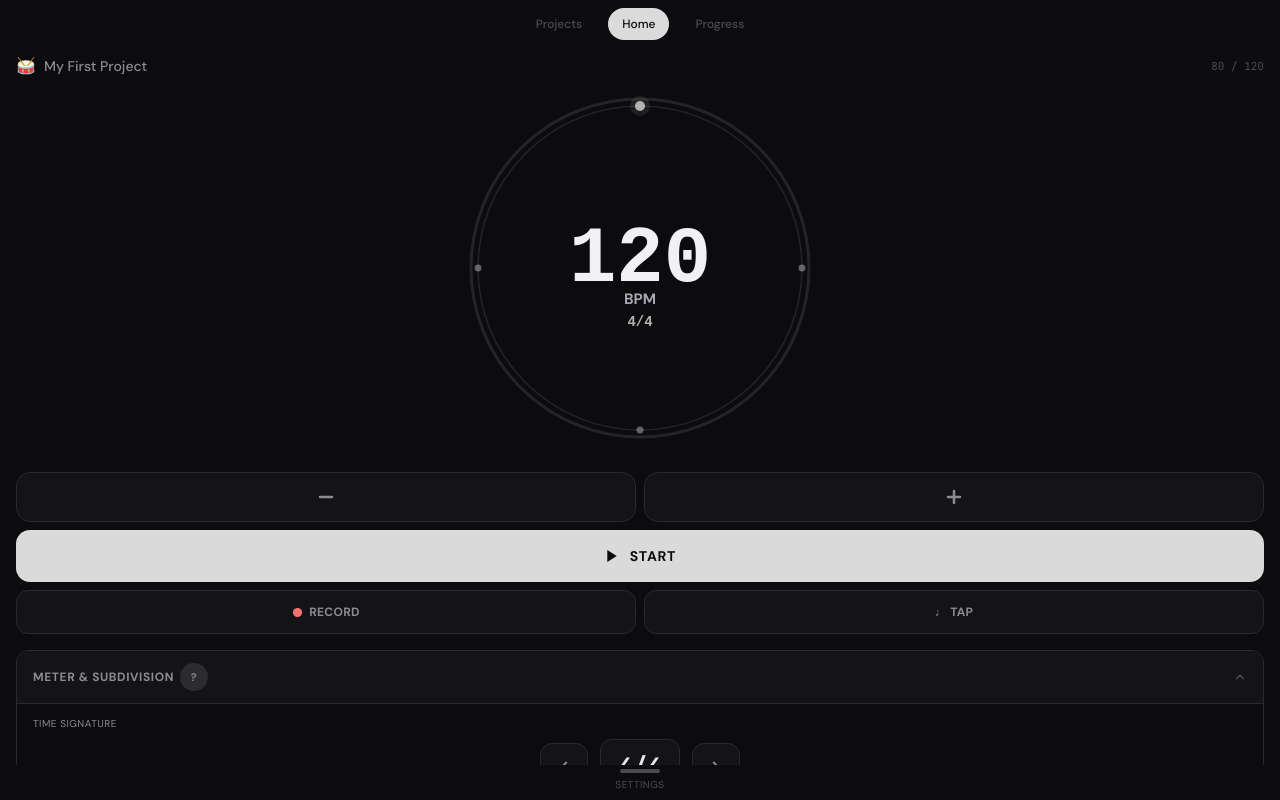
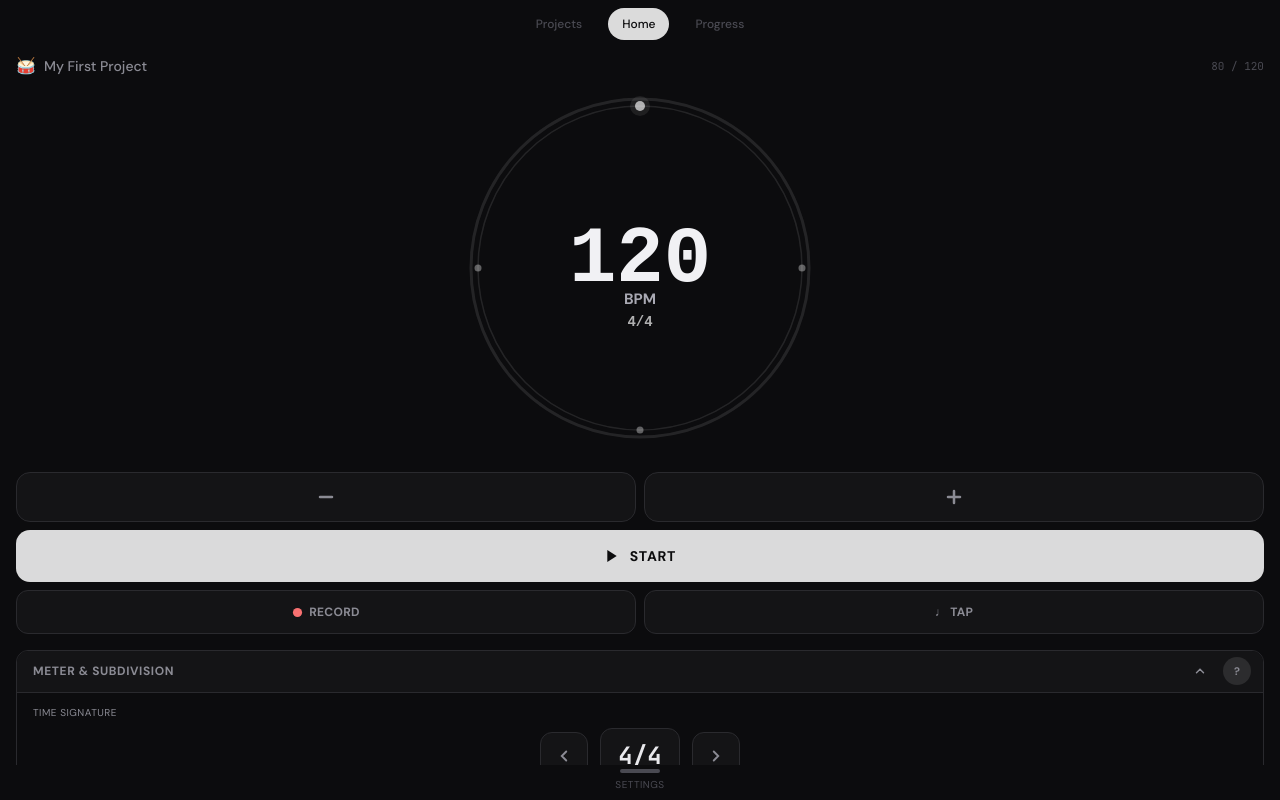
Before and after one commit to Timothy-design77/poly-pro, a React (Vite) app: page / in a window 1280 px wide. Built offline with nearby package versions, Linux system fonts and the light colour scheme.

Commit message:
Remove nested controls from collapsible headers

```diff
--- a/src/components/ui/CollapsibleCard.tsx
+++ b/src/components/ui/CollapsibleCard.tsx
@@ -9,47 +9,76 @@ interface CollapsibleCardProps {
   children: ReactNode;
 }
 
-export function CollapsibleCard({ title, badge, defaultOpen = false, help, children }: CollapsibleCardProps) {
+export function CollapsibleCard({
+  title,
+  badge,
+  defaultOpen = false,
+  help,
+  children,
+}: CollapsibleCardProps) {
   const [isOpen, setIsOpen] = useState(defaultOpen);
   const contentId = useId();
+  const titleId = useId();
 
   return (
-    <div className="border border-border-subtle rounded-xl overflow-hidden">
+    <section className="border border-border-subtle rounded-xl overflow-hidden">
+      <div className="flex items-stretch bg-bg-surface active-within:bg-bg-raised transition-colors">
         <button
-        onClick={() => setIsOpen(!isOpen)}
+          type="button"
+          onClick={() => setIsOpen((current) => !current)}
           aria-expanded={isOpen}
           aria-controls={contentId}
-        className="w-full flex items-center gap-3 px-4 py-3 bg-bg-surface
-                   active:bg-bg-raised transition-colors text-left"
+          id={titleId}
+          className="min-w-0 flex-1 flex items-center gap-3 px-4 py-3 text-left
+                     focus-visible:outline focus-visible:outline-2 focus-visible:outline-offset-[-2px] focus-visible:outline-white"
         >
-        <span className="text-xs font-bold text-text-secondary uppercase tracking-wider flex-1 flex items-center gap-1.5">
+          <span className="text-xs font-bold text-text-secondary uppercase tracking-wider flex-1">
             {title}
-          {help && <HelpTip text={help} />}
           </span>
           {badge && (
             <span
-            className={`font-mono text-[11px] text-text-muted transition-opacity duration-200
+              className={`font-mono text-[11px] text-text-secondary transition-opacity duration-200
                 ${isOpen ? 'opacity-0' : 'opacity-100'}`}
             >
               {badge}
             </span>
           )}
           <svg
-          width="14" height="14" viewBox="0 0 24 24" fill="none"
-          stroke="currentColor" strokeWidth="2.5" strokeLinecap="round"
-          className={`text-text-muted transition-transform duration-200 shrink-0 ${isOpen ? 'rotate-180' : ''}`}
+            width="14"
+            height="14"
+            viewBox="0 0 24 24"
+            fill="none"
+            stroke="currentColor"
+            strokeWidth="2.5"
+            strokeLinecap="round"
+            className={`text-text-secondary transition-transform duration-200 shrink-0 ${isOpen ? 'rotate-180' : ''}`}
+            aria-hidden="true"
           >
             <polyline points="6 9 12 15 18 9" />
           </svg>
         </button>
 
-      <div id={contentId} className={`collapse-grid ${isOpen ? 'is-open' : ''}`}>
+        {help && (
+          <div className="flex items-center pr-3">
+            <HelpTip text={help} label={`Help for ${title}`} />
+          </div>
+        )}
+      </div>
+
+      <div
+        id={contentId}
+        role="region"
+        aria-labelledby={titleId}
+        aria-hidden={!isOpen}
+        inert={!isOpen}
+        className={`collapse-grid ${isOpen ? 'is-open' : ''}`}
+      >
         <div className="collapse-inner">
           <div className="px-4 py-3 border-t border-border-subtle bg-bg-primary">
             {children}
           </div>
         </div>
       </div>
-    </div>
+    </section>
   );
 }
```
Lines whose indentation alone changed are shown as unchanged.
